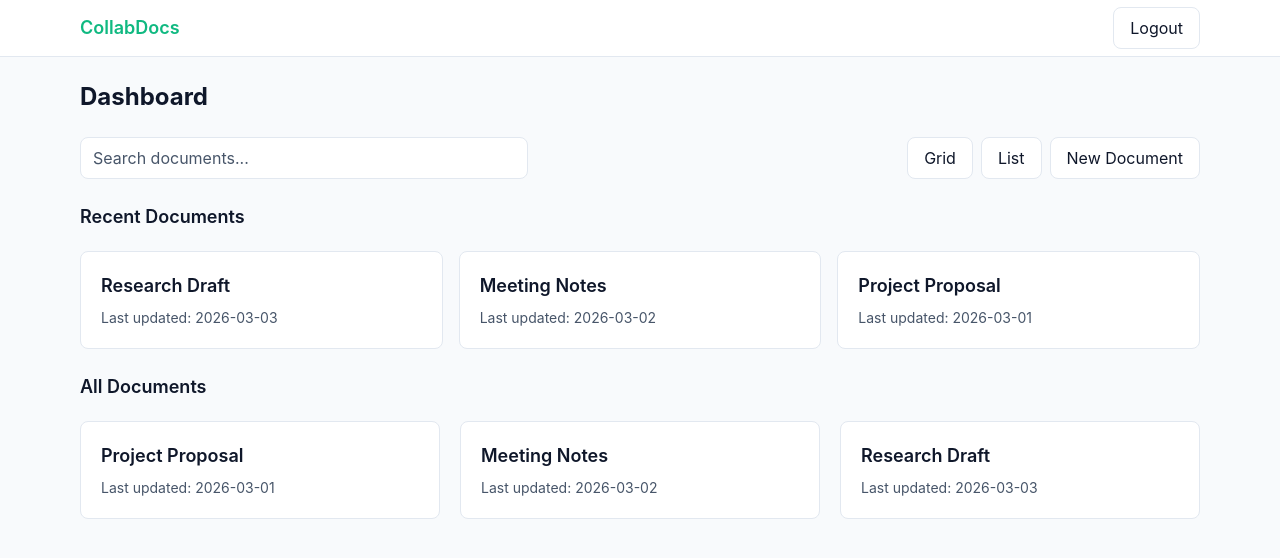
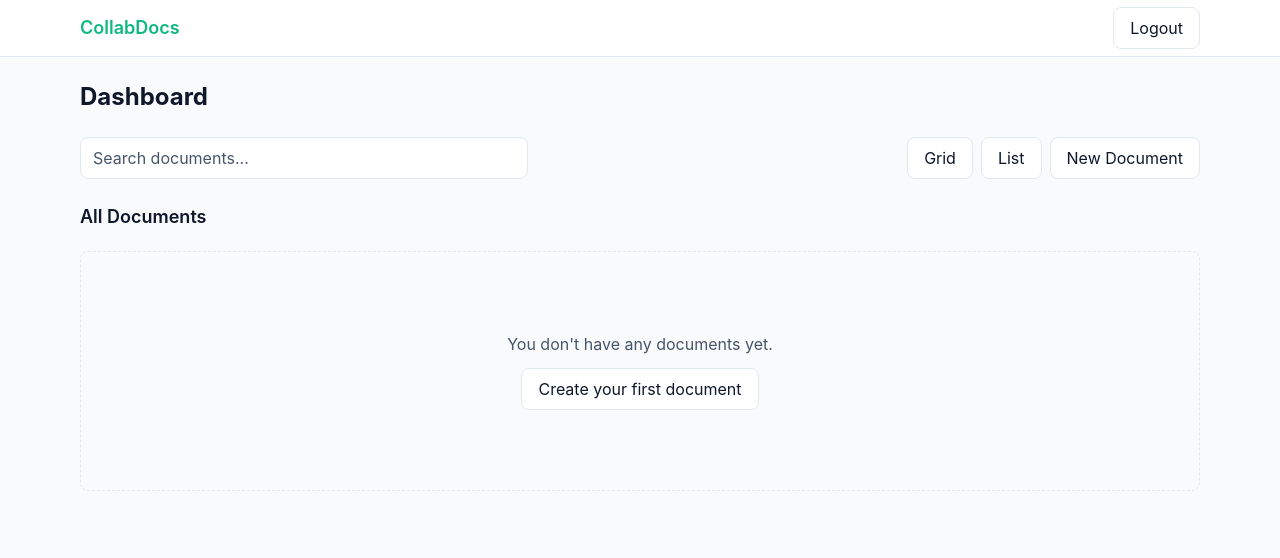
Before and after one commit to c3ngiz/Bachelor-Praxisphase, a React app in the folder frontend/: page /dashboard in a window 1280 px wide. Shown: the top 558 px of the page. Built offline with nearby package versions, Linux system fonts and the light colour scheme; sample sign-in values are in the browser's storage; the HTML template or start-up script is replaced by a standard one.

Commit message:
feat: add documentsStore for local file saving

```diff
--- a/frontend/package.json
+++ b/frontend/package.json
@@ -15,7 +15,8 @@
     "clsx": "^2.1.1",
     "react": "^19.2.0",
     "react-dom": "^19.2.0",
-    "react-router-dom": "^7.13.1"
+    "react-router-dom": "^7.13.1",
+    "zustand": "^5.0.11"
   },
   "devDependencies": {
     "@eslint/js": "^9.39.1",
--- a/frontend/src/features/documents/pages/DashboardPage.tsx
+++ b/frontend/src/features/documents/pages/DashboardPage.tsx
@@ -1,4 +1,5 @@
-import { useState } from "react"
+import { useEffect, useState } from "react"
+import { useNavigate } from "react-router-dom"
 
 import PageContainer from "@/shared/components/layout/PageContainer"
 import Button from "@/shared/components/ui/Button"
@@ -12,21 +13,35 @@ import DocumentsTable from "../components/DocumentsTable"
 import DocumentSkeleton from "../components/DocumentSkeleton"
 import DocumentsEmptyState from "../components/DocumentsEmptyState"
 
-import { useDocuments } from "../hooks/useDocuments"
+import { useDocumentsStore } from "../state/documentsStore"
 
 export default function DashboardPage() {
-  const { documents, loading } = useDocuments()
+  const navigate = useNavigate()
+
+  const { documents, createDocument } = useDocumentsStore()
+
+  const [loading, setLoading] = useState(true)
 
   const [open, setOpen] = useState(false)
   const [title, setTitle] = useState("")
   const [search, setSearch] = useState("")
   const [view, setView] = useState<"grid" | "list">("grid")
 
+  useEffect(() => {
+    const timer = setTimeout(() => {
+      setLoading(false)
+    }, 300)
+
+    return () => clearTimeout(timer)
+  }, [])
+
   function handleCreateDocument() {
-    console.log("Create document:", title)
+    const doc = createDocument(title)
 
     setTitle("")
     setOpen(false)
+
+    navigate(`/document/${doc.id}`)
   }
 
   const filtered = documents.filter((doc) =>
@@ -36,7 +51,6 @@ export default function DashboardPage() {
   return (
     <>
       <PageContainer title="Dashboard">
-
         <DashboardHeader
           onCreate={() => setOpen(true)}
           search={search}
@@ -53,6 +67,7 @@ export default function DashboardPage() {
           </div>
         ) : (
           <>
+            {documents.length > 0 && (
               <section className="space-y-5">
                 <h2 className="text-lg font-semibold text-(--fg)">
                   Recent Documents
@@ -60,6 +75,7 @@ export default function DashboardPage() {
 
                 <RecentDocuments documents={documents} />
               </section>
+            )}
 
             <section className="space-y-5">
               <h2 className="text-lg font-semibold text-(--fg)">
@@ -76,7 +92,6 @@ export default function DashboardPage() {
             </section>
           </>
         )}
-
       </PageContainer>
 
       <Modal
@@ -91,7 +106,6 @@ export default function DashboardPage() {
         />
 
         <div className="flex justify-end gap-2">
-
           <Button
             variant="secondary"
             onClick={() => setOpen(false)}
@@ -105,7 +119,6 @@ export default function DashboardPage() {
           >
             Create
           </Button>
-
         </div>
       </Modal>
     </>
--- /dev/null
+++ b/frontend/src/features/documents/state/documentsStore.ts
@@ -0,0 +1,66 @@
+import { useEffect, useState } from "react";
+import type { Document } from "../types";
+
+const STORAGE_KEY = "documents";
+
+function loadDocuments(): Document[] {
+  const raw = localStorage.getItem(STORAGE_KEY);
+
+  if (!raw) return [];
+
+  try {
+    return JSON.parse(raw);
+  } catch {
+    return [];
+  }
+}
+
+function saveDocuments(documents: Document[]) {
+  localStorage.setItem(STORAGE_KEY, JSON.stringify(documents));
+}
+
+export function useDocumentsStore() {
+  const [documents, setDocuments] = useState<Document[]>([]);
+
+  useEffect(() => {
+    setDocuments(loadDocuments());
+  }, []);
+
+  function createDocument(title: string): Document {
+    const newDoc: Document = {
+      id: crypto.randomUUID(),
+      title,
+      updatedAt: new Date().toISOString().slice(0, 10),
+    };
+
+    const updated = [newDoc, ...documents];
+
+    setDocuments(updated);
+    saveDocuments(updated);
+
+    return newDoc;
+  }
+
+  function updateDocument(updatedDoc: Document) {
+    const updated = documents.map((doc) =>
+      doc.id === updatedDoc.id ? updatedDoc : doc,
+    );
+
+    setDocuments(updated);
+    saveDocuments(updated);
+  }
+
+  function deleteDocument(id: string) {
+    const updated = documents.filter((doc) => doc.id !== id);
+
+    setDocuments(updated);
+    saveDocuments(updated);
+  }
+
+  return {
+    documents,
+    createDocument,
+    updateDocument,
+    deleteDocument,
+  };
+}
```
Also changed, not shown: 1 other file (tests, documents, lock files or other folders). Lines whose indentation alone changed are shown as unchanged.
